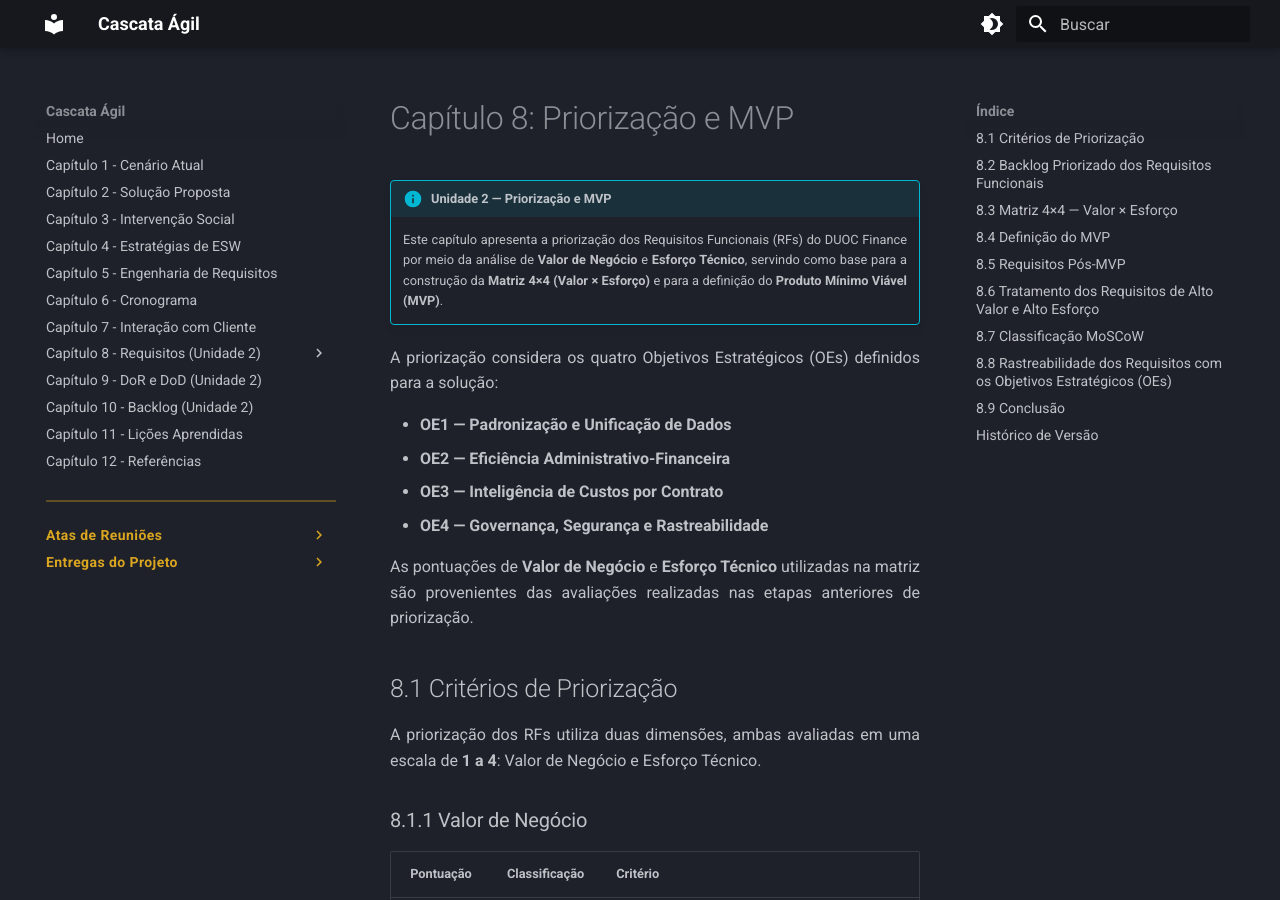
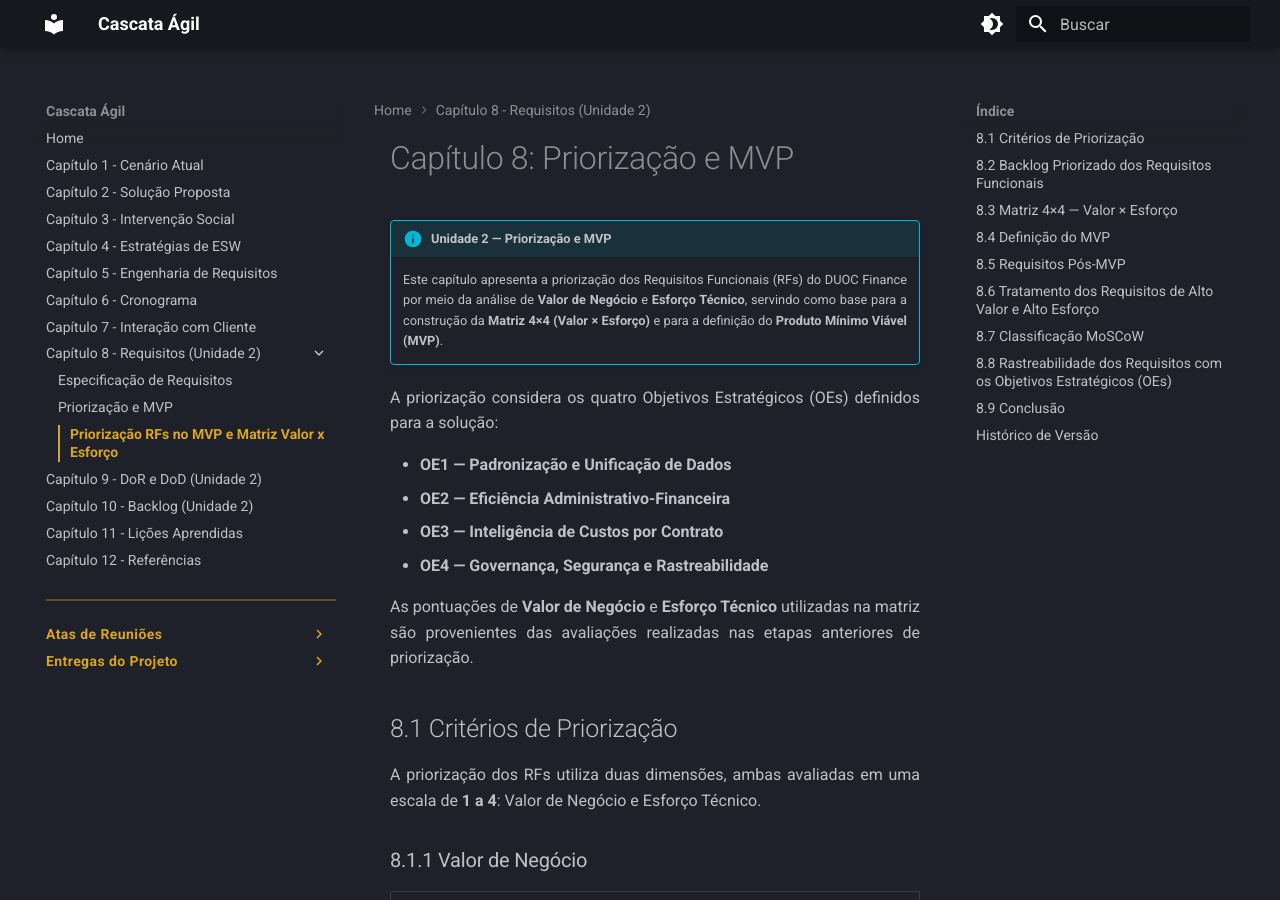
Before and after one commit to mdsreq-fga-unb/REQ-2026.2-T01-DUOC-Finance, an MkDocs documentation site: the page built from docs/requisitos/priorizacao-rf-mvp-e-matriz-4x4.md, in a window 1280 px wide and 900 px high. Built offline with MkDocs 1.6.1 and Material for MkDocs 9.7.7, drawn with Linux system fonts in a browser that asks for light colours.

Commit message:
docs(mkdocs): ajusta nav pra visualizacao local da feature

```diff
--- a/mkdocs.yml
+++ b/mkdocs.yml
@@ -80,6 +80,7 @@
   - 'Capítulo 8 - Requisitos (Unidade 2)':
       - 'Especificação de Requisitos': requisitos/index.md
       - 'Priorização e MVP': requisitos/priorizacao.md
+      - 'Priorização RFs no MVP e Matriz Valor x Esforço': requisitos/priorizacao-rf-mvp-e-matriz-4x4.md
   - 'Capítulo 9 - DoR e DoD (Unidade 2)': dor-dod/index.md
   - 'Capítulo 10 - Backlog (Unidade 2)': backlog/index.md
   - 'Capítulo 11 - Lições Aprendidas': licoes-aprendidas/index.md
```
